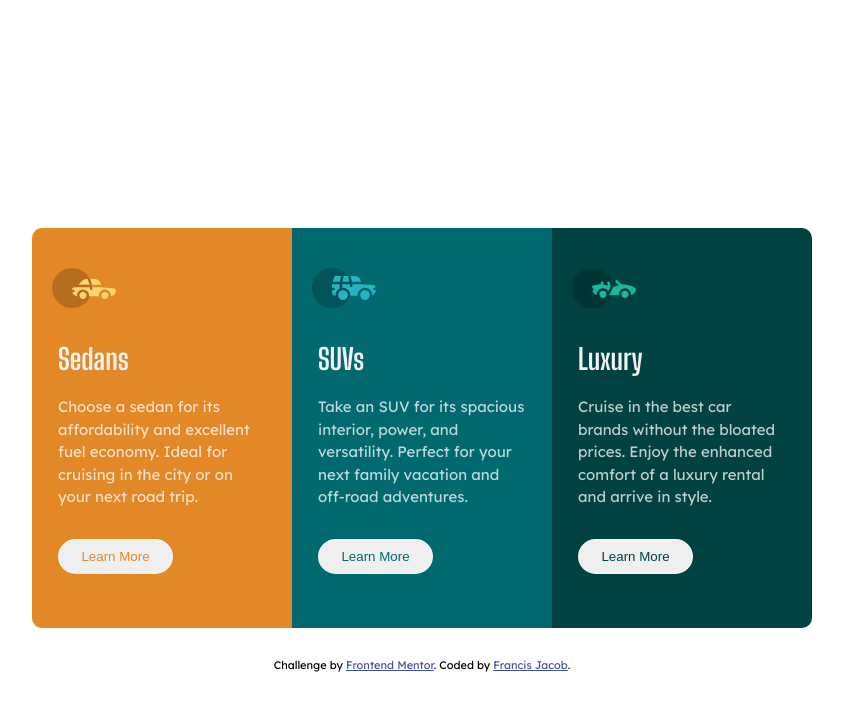
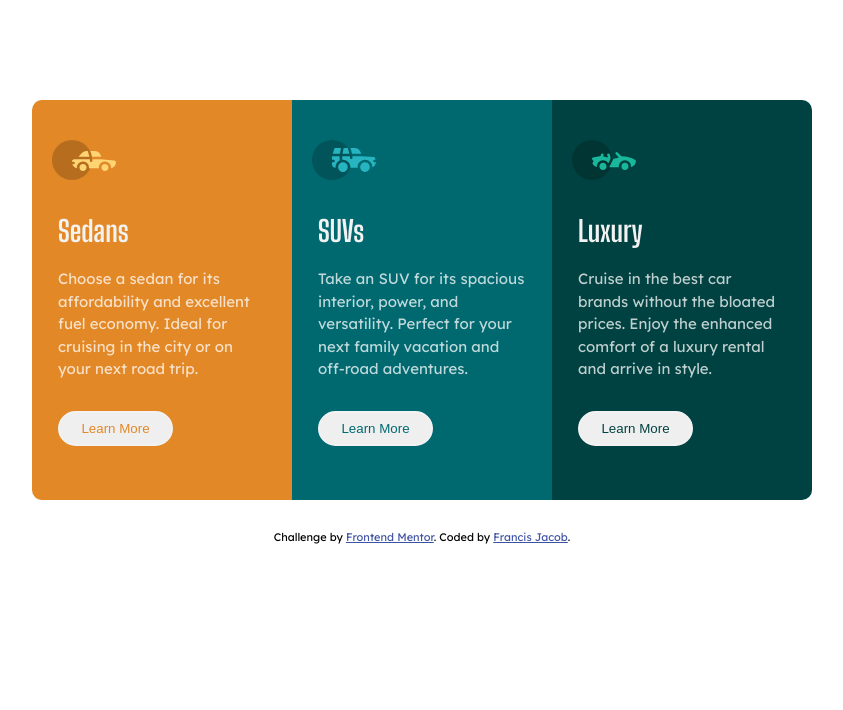
Before and after one commit to Jacbfrancis/3-column-card, a plain HTML site: page index.html in a window 1280 px wide. Shown: the whole page, without its empty margins (218-1061 px from the left). Drawn offline with Linux system fonts and the light colour scheme.

Commit message:
Update style.css

```diff
--- a/style.css
+++ b/style.css
@@ -7,11 +7,6 @@
 body{
     color: hsla(0, 0%, 100%, 0.75);
     font-family: 'Lexend Deca', sans-serif;
-    min-height: 100vh;
-    display: flex;
-    justify-content: center;
-    align-items: center;
-    flex-direction: column;
 }
 
 h2{
```
